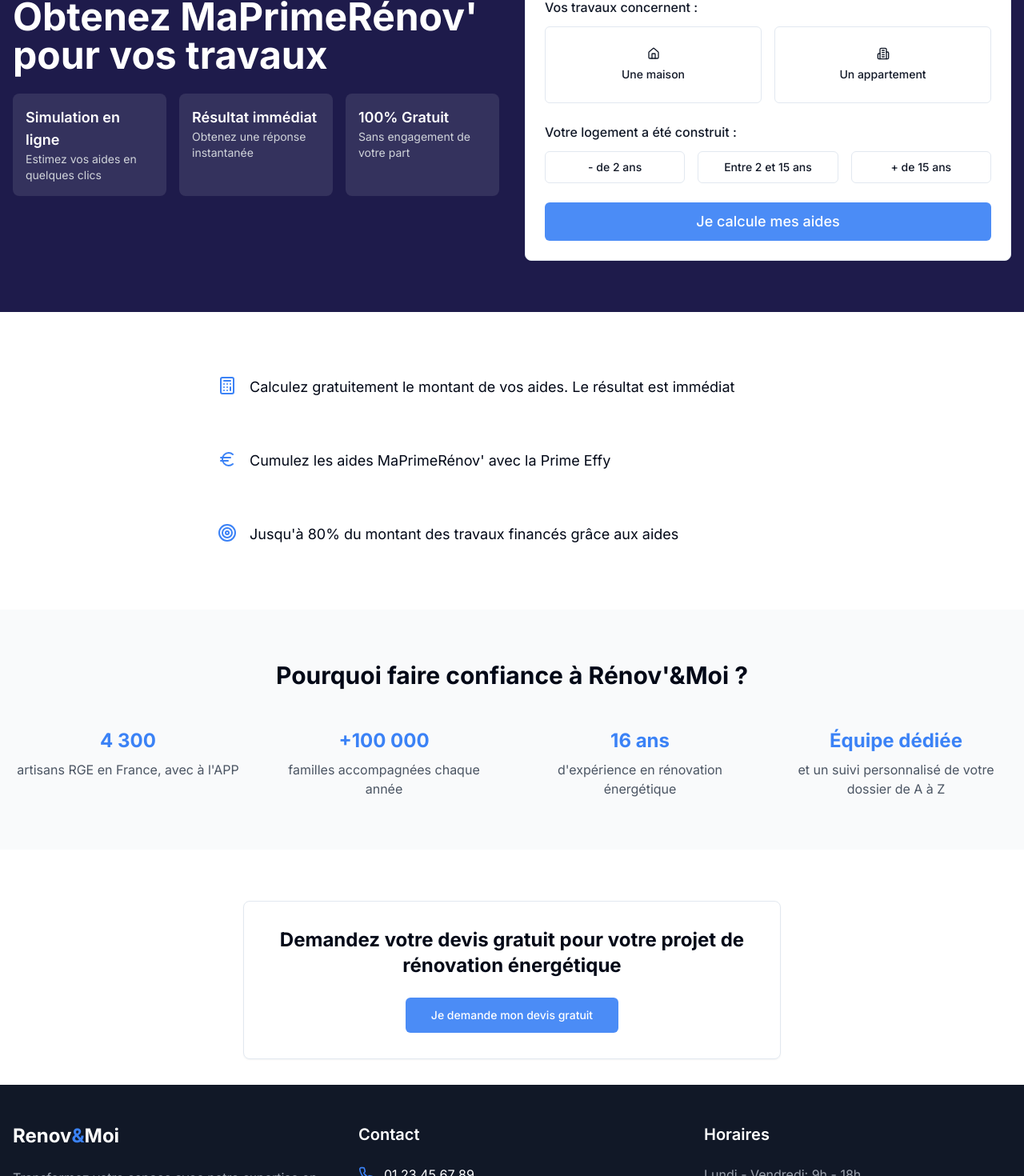
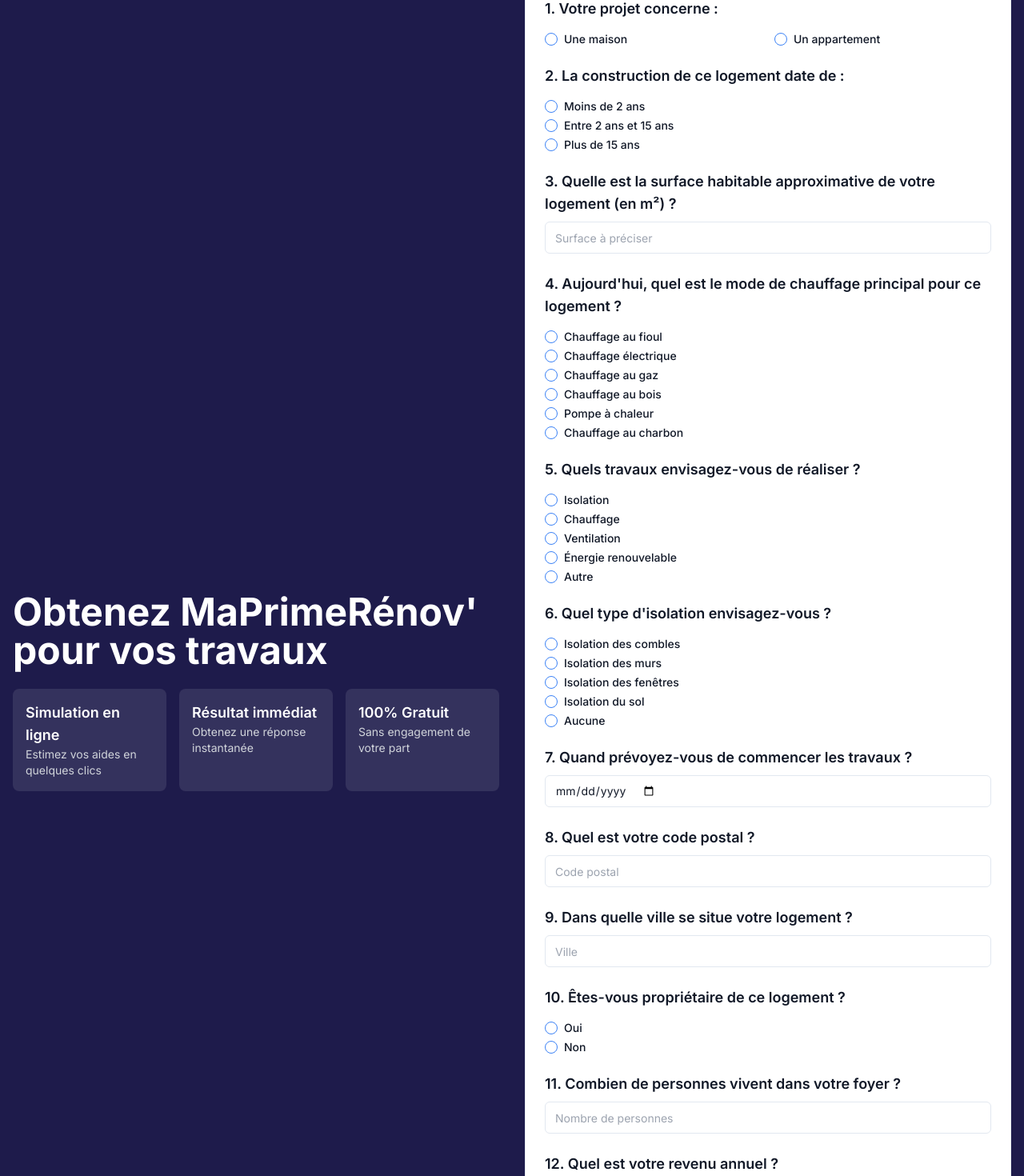
Before and after one commit to cortos42/site-replicator, a React (Vite) app: page /ma-prime-renov in a window 1280 px wide. Shown: the part 180-1650 px from the top of the page at 80% size. Built offline with nearby package versions, Linux system fonts and the light colour scheme.

Commit message:
Add questions to MaPrimeRenov page
Implemented a set of questions in the MaPrimeRenov component to enhance user interaction and gather necessary information for the renovation assistance process.
[skip gpt_engineer]

```diff
--- a/src/pages/MaPrimeRenov.tsx
+++ b/src/pages/MaPrimeRenov.tsx
@@ -1,11 +1,35 @@
 import { useState } from "react";
 import { Button } from "@/components/ui/button";
 import { Card } from "@/components/ui/card";
-import { Home, Building2, Calculator, Check, Euro, Clock, Target } from "lucide-react";
+import { Input } from "@/components/ui/input";
+import { RadioGroup, RadioGroupItem } from "@/components/ui/radio-group";
+import { Label } from "@/components/ui/label";
+import { Home, Building2, Calculator, Euro, Clock, Target } from "lucide-react";
+import { Form, FormField, FormItem, FormLabel, FormControl, FormMessage } from "@/components/ui/form";
+import { useForm } from "react-hook-form";
 
 const MaPrimeRenov = () => {
   const [selectedHousing, setSelectedHousing] = useState<"house" | "apartment" | null>(null);
   const [constructionPeriod, setConstructionPeriod] = useState<"less2" | "2to15" | "more15" | null>(null);
+
+  const form = useForm({
+    defaultValues: {
+      housingType: "",
+      constructionDate: "",
+      surface: "",
+      heatingType: "",
+      plannedWorks: [],
+      insulationType: [],
+      startDate: "",
+      postalCode: "",
+      city: "",
+      ownershipStatus: "",
+      householdSize: "",
+      income: "",
+      phone: "",
+      email: "",
+    },
+  });
 
   const features = [
     {
@@ -37,16 +61,8 @@ const MaPrimeRenov = () => {
     }
   ];
 
-  const stats = [
-    { value: "4 300", label: "artisans RGE en France, avec à l'APP" },
-    { value: "+100 000", label: "familles accompagnées chaque année" },
-    { value: "16 ans", label: "d'expérience en rénovation énergétique" },
-    { value: "Équipe dédiée", label: "et un suivi personnalisé de votre dossier de A à Z" }
-  ];
-
   return (
     <div className="space-y-16 py-8">
-      {/* Hero Section */}
       <section className="relative bg-navy-900 text-white py-16">
         <div className="container mx-auto px-4">
           <div className="grid md:grid-cols-2 gap-8 items-center">
@@ -68,65 +84,194 @@ const MaPrimeRenov = () => {
               </div>
             </div>
 
-            {/* Simulateur */}
             <Card className="p-6 bg-white text-gray-900 animate-slide-in">
               <h2 className="text-2xl font-bold mb-6">
-                J'estime mes aides et mon devis en 2 min
+                Questionnaire MaPrimeRénov'
               </h2>
-              <div className="space-y-6">
-                <div>
-                  <p className="mb-3 font-medium">Vos travaux concernent :</p>
-                  <div className="grid grid-cols-2 gap-4">
-                    <Button
-                      variant={selectedHousing === "house" ? "default" : "outline"}
-                      className="h-24 flex-col gap-2"
-                      onClick={() => setSelectedHousing("house")}
-                    >
-                      <Home className="w-8 h-8" />
-                      Une maison
-                    </Button>
-                    <Button
-                      variant={selectedHousing === "apartment" ? "default" : "outline"}
-                      className="h-24 flex-col gap-2"
-                      onClick={() => setSelectedHousing("apartment")}
-                    >
-                      <Building2 className="w-8 h-8" />
-                      Un appartement
-                    </Button>
-                  </div>
+              <form className="space-y-6">
+                {/* 1. Type de logement */}
+                <div className="space-y-4">
+                  <Label className="text-lg font-semibold">1. Votre projet concerne :</Label>
+                  <RadioGroup className="grid grid-cols-2 gap-4">
+                    <div className="flex items-center space-x-2">
+                      <RadioGroupItem value="maison" id="maison" />
+                      <Label htmlFor="maison">Une maison</Label>
+                    </div>
+                    <div className="flex items-center space-x-2">
+                      <RadioGroupItem value="appartement" id="appartement" />
+                      <Label htmlFor="appartement">Un appartement</Label>
+                    </div>
+                  </RadioGroup>
                 </div>
 
-                <div>
-                  <p className="mb-3 font-medium">Votre logement a été construit :</p>
-                  <div className="grid grid-cols-3 gap-4">
-                    <Button
-                      variant={constructionPeriod === "less2" ? "default" : "outline"}
-                      onClick={() => setConstructionPeriod("less2")}
-                    >
-                      - de 2 ans
-                    </Button>
-                    <Button
-                      variant={constructionPeriod === "2to15" ? "default" : "outline"}
-                      onClick={() => setConstructionPeriod("2to15")}
-                    >
-                      Entre 2 et 15 ans
-                    </Button>
-                    <Button
-                      variant={constructionPeriod === "more15" ? "default" : "outline"}
-                      onClick={() => setConstructionPeriod("more15")}
-                    >
-                      + de 15 ans
-                    </Button>
-                  </div>
+                {/* 2. Période de construction */}
+                <div className="space-y-4">
+                  <Label className="text-lg font-semibold">2. La construction de ce logement date de :</Label>
+                  <RadioGroup className="grid gap-2">
+                    <div className="flex items-center space-x-2">
+                      <RadioGroupItem value="moins2ans" id="moins2ans" />
+                      <Label htmlFor="moins2ans">Moins de 2 ans</Label>
+                    </div>
+                    <div className="flex items-center space-x-2">
+                      <RadioGroupItem value="2a15ans" id="2a15ans" />
+                      <Label htmlFor="2a15ans">Entre 2 ans et 15 ans</Label>
+                    </div>
+                    <div className="flex items-center space-x-2">
+                      <RadioGroupItem value="plus15ans" id="plus15ans" />
+                      <Label htmlFor="plus15ans">Plus de 15 ans</Label>
+                    </div>
+                  </RadioGroup>
                 </div>
 
-                <Button
-                  className="w-full text-lg py-6 animate-pulse"
-                  disabled={!selectedHousing || !constructionPeriod}
-                >
-                  Je calcule mes aides
+                {/* 3. Surface habitable */}
+                <div className="space-y-2">
+                  <Label className="text-lg font-semibold">
+                    3. Quelle est la surface habitable approximative de votre logement (en m²) ?
+                  </Label>
+                  <Input type="number" placeholder="Surface à préciser" />
+                </div>
+
+                {/* 4. Mode de chauffage */}
+                <div className="space-y-4">
+                  <Label className="text-lg font-semibold">
+                    4. Aujourd'hui, quel est le mode de chauffage principal pour ce logement ?
+                  </Label>
+                  <RadioGroup className="grid gap-2">
+                    {[
+                      "Chauffage au fioul",
+                      "Chauffage électrique",
+                      "Chauffage au gaz",
+                      "Chauffage au bois",
+                      "Pompe à chaleur",
+                      "Chauffage au charbon"
+                    ].map((type) => (
+                      <div key={type} className="flex items-center space-x-2">
+                        <RadioGroupItem value={type} id={type} />
+                        <Label htmlFor={type}>{type}</Label>
+                      </div>
+                    ))}
+                  </RadioGroup>
+                </div>
+
+                {/* 5. Travaux prévus */}
+                <div className="space-y-4">
+                  <Label className="text-lg font-semibold">
+                    5. Quels travaux envisagez-vous de réaliser ?
+                  </Label>
+                  <RadioGroup className="grid gap-2">
+                    {[
+                      "Isolation",
+                      "Chauffage",
+                      "Ventilation",
+                      "Énergie renouvelable",
+                      "Autre"
+                    ].map((work) => (
+                      <div key={work} className="flex items-center space-x-2">
+                        <RadioGroupItem value={work} id={work} />
+                        <Label htmlFor={work}>{work}</Label>
+                      </div>
+                    ))}
+                  </RadioGroup>
+                </div>
+
+                {/* 6. Type d'isolation */}
+                <div className="space-y-4">
+                  <Label className="text-lg font-semibold">
+                    6. Quel type d'isolation envisagez-vous ?
+                  </Label>
+                  <RadioGroup className="grid gap-2">
+                    {[
+                      "Isolation des combles",
+                      "Isolation des murs",
+                      "Isolation des fenêtres",
+                      "Isolation du sol",
+                      "Aucune"
+                    ].map((insulation) => (
+                      <div key={insulation} className="flex items-center space-x-2">
+                        <RadioGroupItem value={insulation} id={insulation} />
+                        <Label htmlFor={insulation}>{insulation}</Label>
+                      </div>
+                    ))}
+                  </RadioGroup>
+                </div>
+
+                {/* 7. Date de début des travaux */}
+                <div className="space-y-2">
+                  <Label className="text-lg font-semibold">
+                    7. Quand prévoyez-vous de commencer les travaux ?
+                  </Label>
+                  <Input type="date" />
+                </div>
+
+                {/* 8. Code postal */}
+                <div className="space-y-2">
+                  <Label className="text-lg font-semibold">
+                    8. Quel est votre code postal ?
+                  </Label>
+                  <Input type="text" placeholder="Code postal" />
+                </div>
+
+                {/* 9. Ville */}
+                <div className="space-y-2">
+                  <Label className="text-lg font-semibold">
+                    9. Dans quelle ville se situe votre logement ?
+                  </Label>
+                  <Input type="text" placeholder="Ville" />
+                </div>
+
+                {/* 10. Statut de propriété */}
+                <div className="space-y-4">
+                  <Label className="text-lg font-semibold">
+                    10. Êtes-vous propriétaire de ce logement ?
+                  </Label>
+                  <RadioGroup className="grid gap-2">
+                    <div className="flex items-center space-x-2">
+                      <RadioGroupItem value="oui" id="proprietaire-oui" />
+                      <Label htmlFor="proprietaire-oui">Oui</Label>
+                    </div>
+                    <div className="flex items-center space-x-2">
+                      <RadioGroupItem value="non" id="proprietaire-non" />
+                      <Label htmlFor="proprietaire-non">Non</Label>
+                    </div>
+                  </RadioGroup>
+                </div>
+
+                {/* 11. Taille du foyer */}
+                <div className="space-y-2">
+                  <Label className="text-lg font-semibold">
+                    11. Combien de personnes vivent dans votre foyer ?
+                  </Label>
+                  <Input type="number" placeholder="Nombre de personnes" />
+                </div>
+
+                {/* 12. Revenu */}
+                <div className="space-y-2">
+                  <Label className="text-lg font-semibold">
+                    12. Quel est votre revenu annuel ?
+                  </Label>
+                  <Input type="number" placeholder="Revenu annuel" />
+                </div>
+
+                {/* 13. Téléphone */}
+                <div className="space-y-2">
+                  <Label className="text-lg font-semibold">
+                    13. Quel est votre numéro de téléphone ?
+                  </Label>
+                  <Input type="tel" placeholder="Numéro de téléphone" />
+                </div>
+
+                {/* 14. Email */}
+                <div className="space-y-2">
+                  <Label className="text-lg font-semibold">
+                    14. Quel est votre adresse email ?
+                  </Label>
+                  <Input type="email" placeholder="Adresse email" />
+                </div>
+
+                <Button className="w-full text-lg py-6">
+                  Valider mon questionnaire
                 </Button>
-              </div>
+              </form>
             </Card>
           </div>
         </div>
@@ -147,39 +292,6 @@ const MaPrimeRenov = () => {
           ))}
         </div>
       </section>
-
-      {/* Stats Section */}
-      <section className="bg-gray-50 py-16">
-        <div className="container mx-auto px-4">
-          <h2 className="text-3xl font-bold text-center mb-12">
-            Pourquoi faire confiance à Rénov'&Moi ?
-          </h2>
-          <div className="grid md:grid-cols-4 gap-8">
-            {stats.map((stat, index) => (
-              <div
-                key={index}
-                className="text-center space-y-2 animate-scale-up"
-                style={{ animationDelay: `${index * 200}ms` }}
-              >
-                <div className="text-2xl font-bold text-primary">{stat.value}</div>
-                <p className="text-gray-600">{stat.label}</p>
-              </div>
-            ))}
-          </div>
-        </div>
-      </section>
-
-      {/* CTA Section */}
-      <section className="container mx-auto px-4 text-center">
-        <Card className="max-w-2xl mx-auto p-8 space-y-6">
-          <h2 className="text-2xl font-bold">
-            Demandez votre devis gratuit pour votre projet de rénovation énergétique
-          </h2>
-          <Button size="lg" className="animate-pulse">
-            Je demande mon devis gratuit
-          </Button>
-        </Card>
-      </section>
     </div>
   );
 };
```
